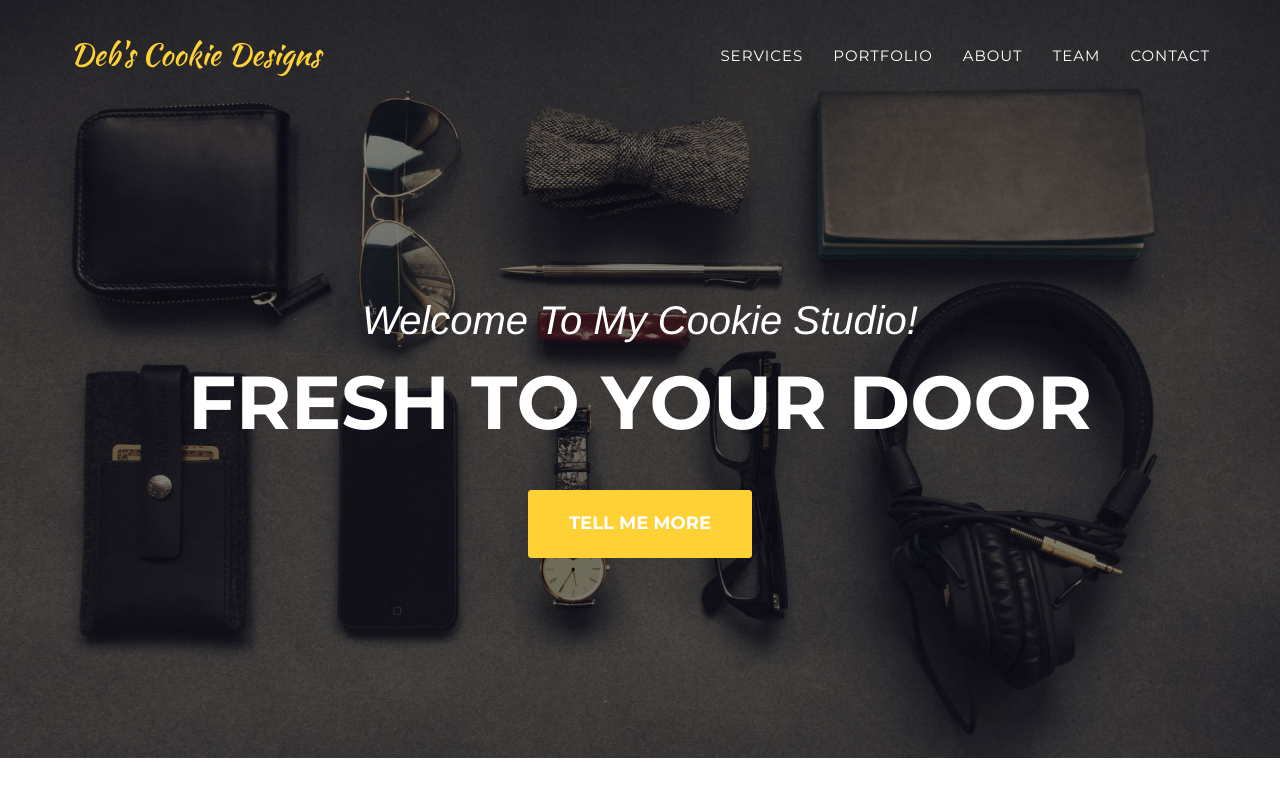
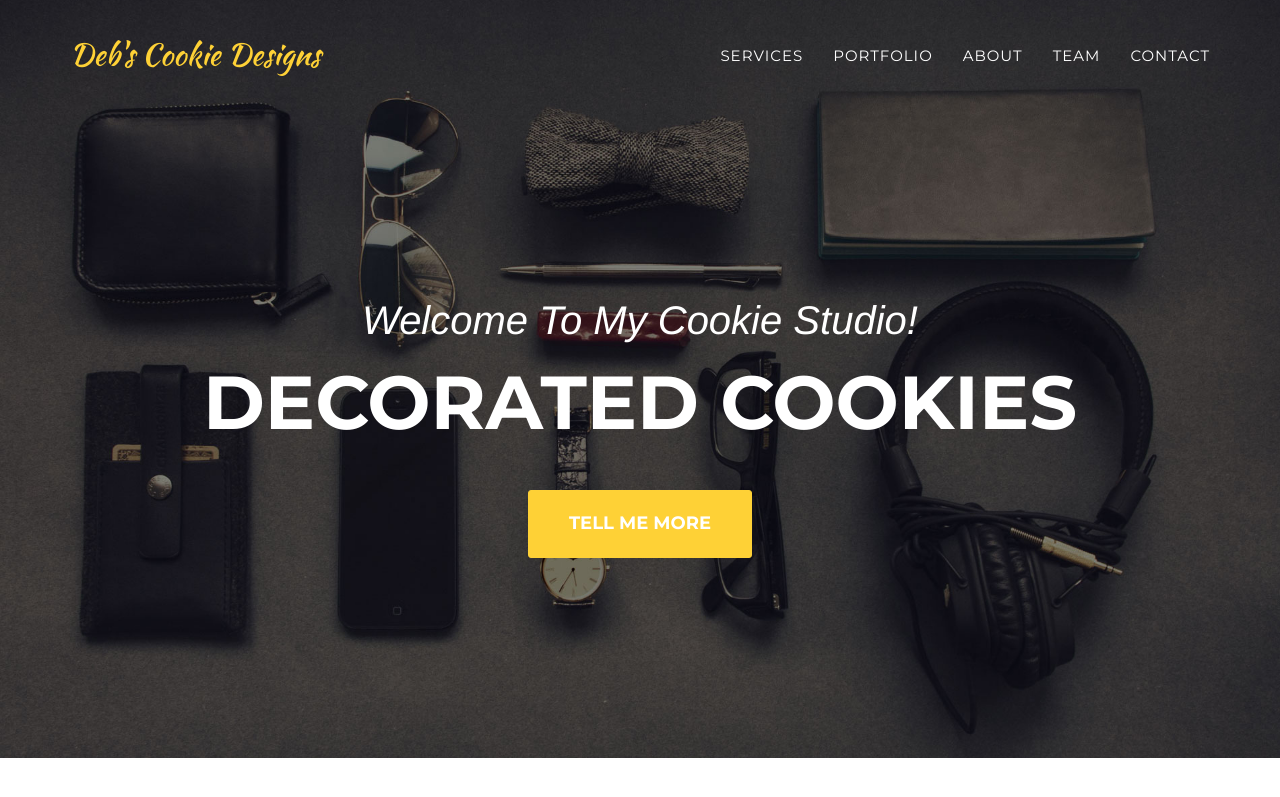
Before and after one commit to DEB72/Cookie, a Jekyll site: the page built from index.html, in a window 1280 px wide and 900 px high. Shown: the top 797 px of the window. Built offline with Jekyll 4.4.1, drawn with Linux system fonts in a browser that asks for light colours; some web fonts are replaced.

Commit message:
Update header.html

```diff
--- a/_includes/header.html
+++ b/_includes/header.html
@@ -45,7 +45,7 @@
         <div class="container">
             <div class="intro-text">
                 <div class="intro-lead-in">Welcome To My Cookie Studio!</div>
-                <div class="intro-heading">Fresh to Your Door</div>
+                <div class="intro-heading">Decorated Cookies</div>
                 <a href="#services" class="page-scroll btn btn-xl">Tell Me More</a>
             </div>
         </div>
```
